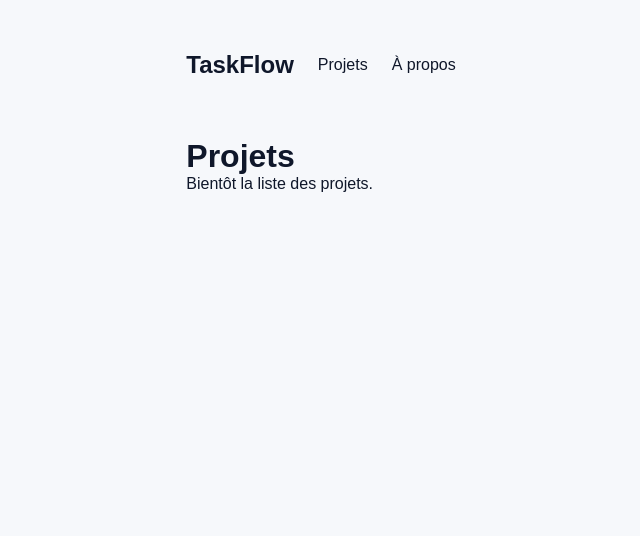
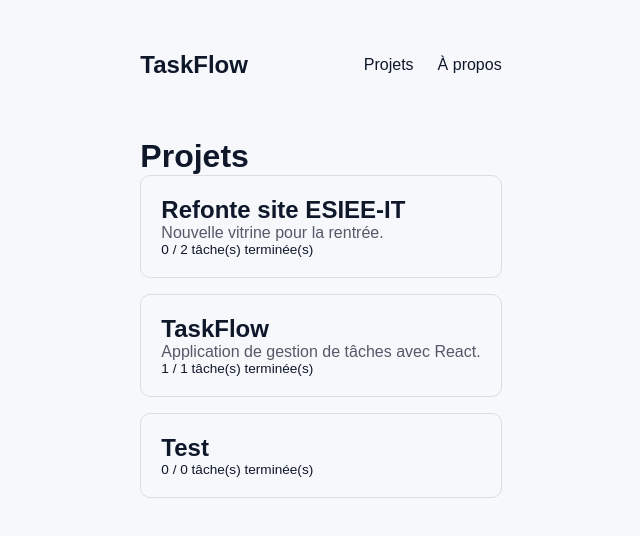
Before and after one commit to elia-w/react_project, a Next.js app in the folder taskflow-next/: page / in a window 1280 px wide. Shown: the top 536 px of the page, without its empty margins (319-959 px from the left). Built offline with nearby package versions, Linux system fonts and the light colour scheme.

Commit message:
TP Demo : Etape 3

```diff
--- a/taskflow-next/src/app/page.tsx
+++ b/taskflow-next/src/app/page.tsx
@@ -1,8 +1,29 @@
-export default function HomePage() {
+import Link from "next/link";
+import { getProjects } from "@/lib/data";
+
+// Server Component async : les données sont lues sur le serveur
+export default async function ProjectsPage() {
+  const projects = await getProjects(); // pas de useEffect
+
   return (
     <section>
       <h1>Projets</h1>
-      <p>Bientôt la liste des projets.</p>
+      <ul className="project-grid">
+        {projects.map((p) => {
+          const done = p.tasks.filter((t) => t.status === "done");
+          return (
+            <li key={p.id}>
+              <Link href={`/projects/${p.id}`} className="project-card">
+                <h2>{p.name}</h2>
+                <p className="muted">{p.description}</p>
+                <p className="small">
+                  {done.length} / {p.tasks.length} tâche(s) terminée(s)
+                </p>
+              </Link>
+            </li>
+          );
+        })}
+      </ul>
     </section>
   );
 }
--- /dev/null
+++ b/taskflow-next/src/lib/data.ts
@@ -0,0 +1,27 @@
+import db from "../../db.json";
+import type { ProjectWithTasks, Task } from "./types";
+
+// Ce fichier n'est utilisé QUE par des composants serveur :
+// les données ne passent jamais par une API publique.
+// Dans un vrai projet : une base de données (PostgreSQL…).
+const tasks = db.tasks as Task[];
+
+// Simule le temps de réponse d'une base de données
+const wait = (ms: number) => new Promise((r) => setTimeout(r, ms));
+
+export async function getProjects(): Promise<ProjectWithTasks[]> {
+  await wait(600);
+  return db.projects.map((p) => ({
+    ...p,
+    tasks: tasks.filter((t) => t.projectId === p.id),
+  }));
+}
+
+export async function getProject(
+  id: string,
+): Promise<ProjectWithTasks | null> {
+  await wait(600);
+  const project = db.projects.find((p) => p.id === id);
+  if (!project) return null;
+  return { ...project, tasks: tasks.filter((t) => t.projectId === id) };
+}
--- /dev/null
+++ b/taskflow-next/src/lib/types.ts
@@ -0,0 +1,22 @@
+// Les mêmes types qu'au TP3, pour les données de db.json
+export type Status = "todo" | "doing" | "done";
+export type Priority = 1 | 2 | 3;
+
+export type Task = {
+  id: string;
+  projectId: string;
+  title: string;
+  status: Status;
+  priority: Priority;
+};
+
+export type Project = { id: string; name: string; description: string };
+
+// Projet avec ses tâches
+export type ProjectWithTasks = Project & { tasks: Task[] };
+
+export const STATUS_LABEL: Record<Status, string> = {
+  todo: "À faire",
+  doing: "En cours",
+  done: "Terminée",
+};
```
Also changed, not shown: taskflow-next/src/app/loading.tsx (added, +12 -0 lines).
